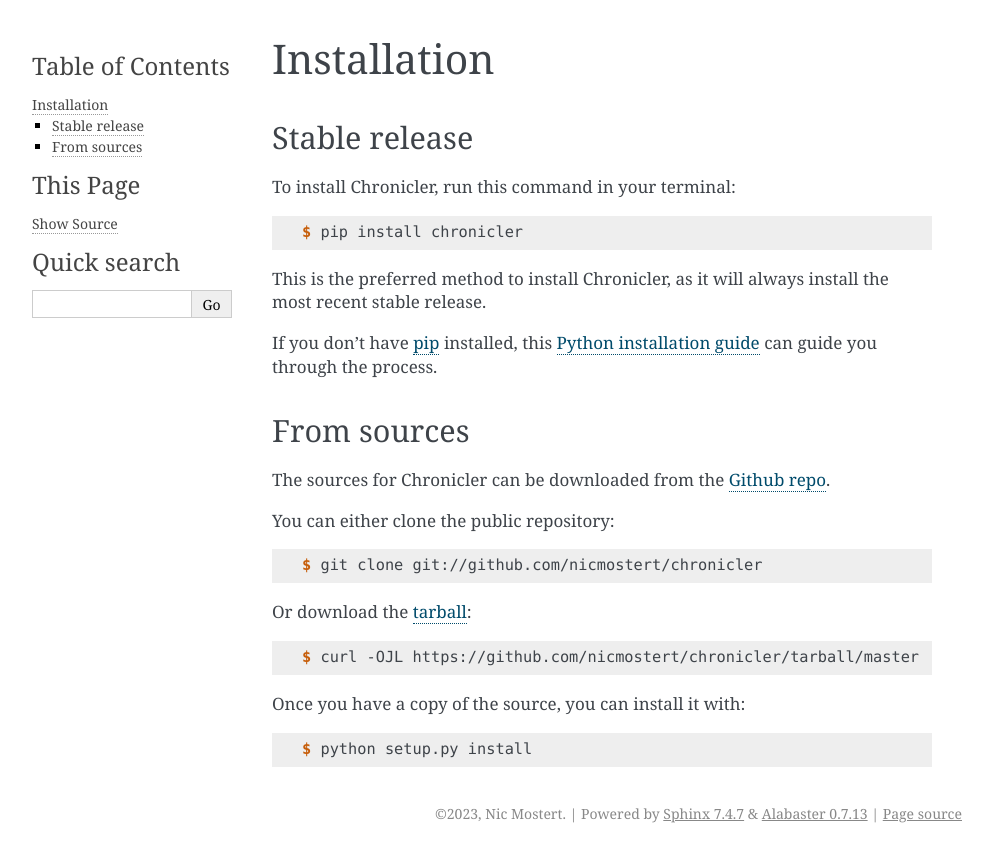
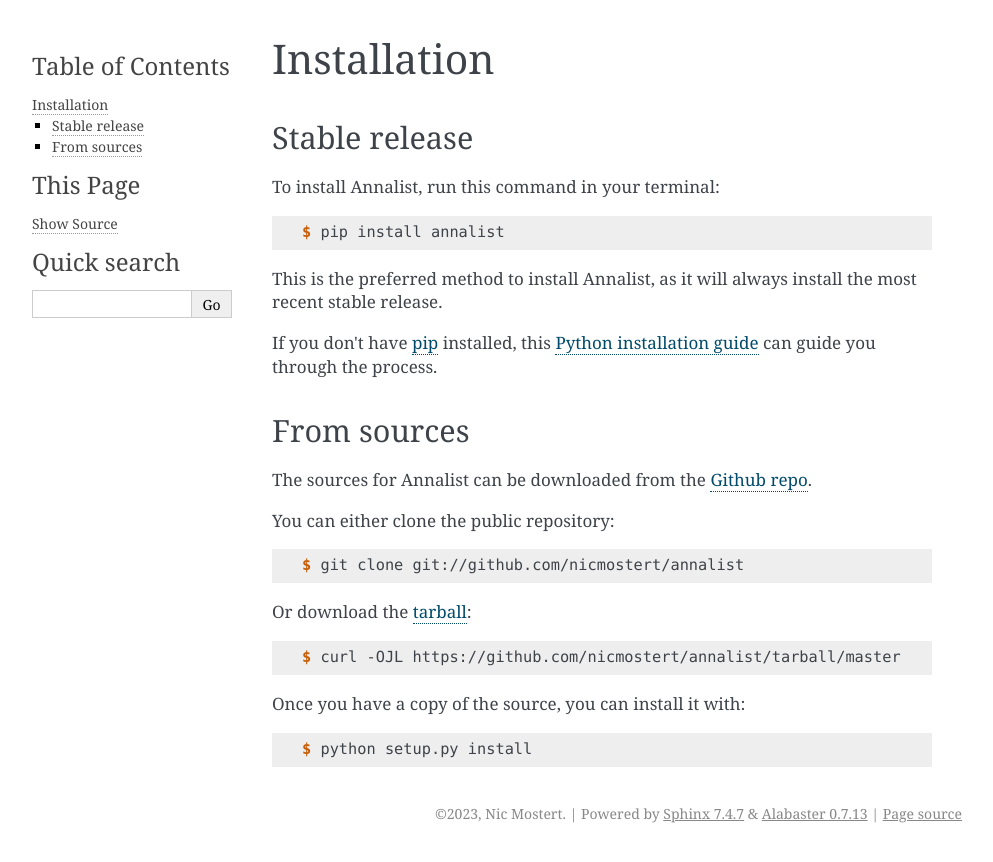
Before and after one commit to nicmostert/chronicler, a Sphinx documentation site: the page built from docs/installation.rst, in a window 1280 px wide. Shown: the top 862 px of the page, without its empty margins (148-1141 px from the left). Built offline with Sphinx 7.4.7, drawn with Linux system fonts in a browser that asks for light colours.

Commit message:
renamed from chronicler to annalist

```diff
--- a/chronicler/__init__.py
+++ b/annalist/__init__.py
@@ -1,4 +1,4 @@
-"""Top-level package for Chronicler."""
+"""Top-level package for Annalist."""
 
 __author__ = """Nic Mostert"""
 __email__ = "nicolas.mostert@horizons.govt.nz"
--- a/docs/conf.py
+++ b/docs/conf.py
@@ -1,6 +1,6 @@
 #!/usr/bin/env python
 #
-# chronicler documentation build configuration file, created by
+# annalist documentation build configuration file, created by
 # sphinx-quickstart on Fri Jun  9 13:47:02 2017.
 #
 # This file is execfile()d with the current directory set to its
@@ -21,7 +21,7 @@
 import sys
 sys.path.insert(0, os.path.abspath('..'))
 
-import chronicler
+import annalist
 
 # -- General configuration ---------------------------------------------
 
@@ -46,7 +46,7 @@
 master_doc = 'index'
 
 # General information about the project.
-project = 'Chronicler'
+project = 'Annalist'
 copyright = "2023, Nic Mostert"
 author = "Nic Mostert"
 
@@ -55,16 +55,16 @@
 # the built documents.
 #
 # The short X.Y version.
-version = chronicler.__version__
+version = annalist.__version__
 # The full version, including alpha/beta/rc tags.
-release = chronicler.__version__
+release = annalist.__version__
 
 # The language for content autogenerated by Sphinx. Refer to documentation
 # for a list of supported languages.
 #
 # This is also used if you do content translation via gettext catalogs.
 # Usually you set "language" from the command line for these cases.
-language = None
+language = "python"
 
 # List of patterns, relative to source directory, that match files and
 # directories to ignore when looking for source files.
@@ -100,7 +100,7 @@
 # -- Options for HTMLHelp output ---------------------------------------
 
 # Output file base name for HTML help builder.
-htmlhelp_basename = 'chroniclerdoc'
+htmlhelp_basename = 'annalistdoc'
 
 
 # -- Options for LaTeX output ------------------------------------------
@@ -127,8 +127,8 @@
 # (source start file, target name, title, author, documentclass
 # [howto, manual, or own class]).
 latex_documents = [
-    (master_doc, 'chronicler.tex',
-     'Chronicler Documentation',
+    (master_doc, 'annalist.tex',
+     'Annalist Documentation',
      'Nic Mostert', 'manual'),
 ]
 
@@ -138,8 +138,8 @@
 # One entry per manual page. List of tuples
 # (source start file, name, description, authors, manual section).
 man_pages = [
-    (master_doc, 'chronicler',
-     'Chronicler Documentation',
+    (master_doc, 'annalist',
+     'Annalist Documentation',
      [author], 1)
 ]
 
@@ -150,10 +150,10 @@
 # (source start file, target name, title, author,
 #  dir menu entry, description, category)
 texinfo_documents = [
-    (master_doc, 'chronicler',
-     'Chronicler Documentation',
+    (master_doc, 'annalist',
+     'Annalist Documentation',
      author,
-     'chronicler',
+     'annalist',
      'One line description of project.',
      'Miscellaneous'),
 ]
--- a/docs/index.rst
+++ b/docs/index.rst
@@ -1,4 +1,4 @@
-Welcome to Chronicler's documentation!
+Welcome to Annalist's documentation!
 ======================================
 
 .. toctree::
--- a/docs/installation.rst
+++ b/docs/installation.rst
@@ -8,13 +8,13 @@
 Stable release
 --------------
 
-To install Chronicler, run this command in your terminal:
+To install Annalist, run this command in your terminal:
 
 .. code-block:: console
 
-    $ pip install chronicler
+    $ pip install annalist
 
-This is the preferred method to install Chronicler, as it will always install the most recent stable release.
+This is the preferred method to install Annalist, as it will always install the most recent stable release.
 
 If you don't have `pip`_ installed, this `Python installation guide`_ can guide
 you through the process.
@@ -26,19 +26,19 @@
 From sources
 ------------
 
-The sources for Chronicler can be downloaded from the `Github repo`_.
+The sources for Annalist can be downloaded from the `Github repo`_.
 
 You can either clone the public repository:
 
 .. code-block:: console
 
-    $ git clone git://github.com/nicmostert/chronicler
+    $ git clone git://github.com/nicmostert/annalist
 
 Or download the `tarball`_:
 
 .. code-block:: console
 
-    $ curl -OJL https://github.com/nicmostert/chronicler/tarball/master
+    $ curl -OJL https://github.com/nicmostert/annalist/tarball/master
 
 Once you have a copy of the source, you can install it with:
 
@@ -47,5 +47,5 @@
     $ python setup.py install
 
 
-.. _Github repo: https://github.com/nicmostert/chronicler
-.. _tarball: https://github.com/nicmostert/chronicler/tarball/master
+.. _Github repo: https://github.com/nicmostert/annalist
+.. _tarball: https://github.com/nicmostert/annalist/tarball/master
--- a/docs/modules.rst
+++ b/docs/modules.rst
@@ -1,7 +1,7 @@
-chronicler
-==========
+annalist
+========
 
 .. toctree::
    :maxdepth: 4
 
-   chronicler
+   annalist
--- a/docs/usage.rst
+++ b/docs/usage.rst
@@ -2,6 +2,6 @@
 Usage
 =====
 
-To use Chronicler in a project::
+To use Annalist in a project::
 
-    import chronicler
+    import annalist
--- a/example_script.py
+++ b/example_script.py
@@ -1,4 +1,4 @@
-from chronicler.chronicler import decorator_logger
+from annalist.annalist import decorator_logger
 
 
 @decorator_logger
--- a/requirements_dev.txt
+++ b/requirements_dev.txt
@@ -1,5 +1,5 @@
 pip==23.2.1
-bump1version==1.0.1
+bump2version==1.0.1
 wheel==0.41.2
 watchdog==3.0.0
 flake8==6.1.0
--- a/setup.cfg
+++ b/setup.cfg
@@ -7,7 +7,7 @@
 search = version='{current_version}'
 replace = version='{new_version}'
 
-[bumpversion:file:chronicler/__init__.py]
+[bumpversion:file:annalist/__init__.py]
 search = __version__ = '{current_version}'
 replace = __version__ = '{new_version}'
 
```
Also changed, not shown: CONTRIBUTING.rst (+14 -11 lines), README.rst (+6 -6 lines), docs/annalist.rst (renamed from docs/chronicler.rst, +6 -6 lines), setup.py (+4 -4 lines), 7 other files.
